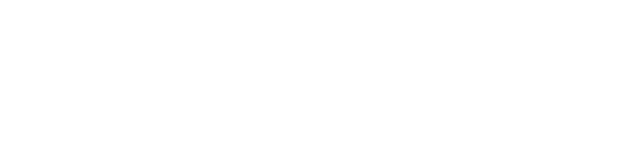
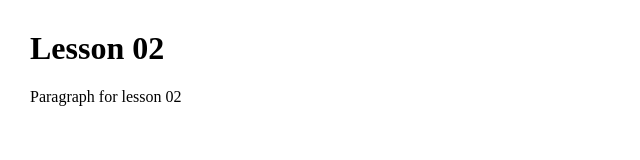
Before and after one commit to luisxcam/COMP2068-Lesson02, a plain HTML site: page COMP2068-Lesson02/index.html in a window 1280 px wide. Shown: the whole page, without its empty margins (0-640 px from the left). Drawn offline with nearby package versions, Linux system fonts and the light colour scheme.

Commit message:
Fist Jquery command. Display of header and paragraph

```diff
--- a/COMP2068-Lesson02/index.html
+++ b/COMP2068-Lesson02/index.html
@@ -5,6 +5,10 @@
     <link href="styles/main.css" rel="stylesheet" />
 </head>
 <body>
+    <header id="lesson-header">
+        <h1>Lesson 02</h1>
+        <p>Paragraph for lesson 02</p>
+    </header>
     <!-- Javascript -->
     <script src="http://ajax.aspnetcdn.com/ajax/jQuery/jquery-2.1.1.min.js"></script>
     <script src="scripts/main.js"></script>
--- a/COMP2068-Lesson02/scripts/main.js
+++ b/COMP2068-Lesson02/scripts/main.js
@@ -1,5 +1,5 @@
 /// <reference path="jquery.js" />
 
 if (jQuery) {
-    console.log("Hello Lesson 02!");
+    $("#lesson-header").show();
 }
--- a/COMP2068-Lesson02/styles/main.css
+++ b/COMP2068-Lesson02/styles/main.css
@@ -1,2 +1,7 @@
-body {
+#lesson-header{
+    display: none;
 }
+
+body{
+    margin: 30px;
+}
```
